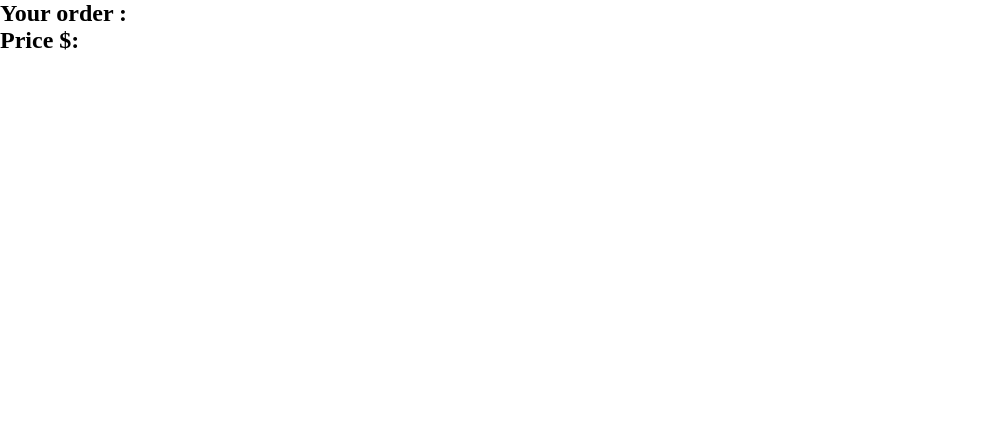
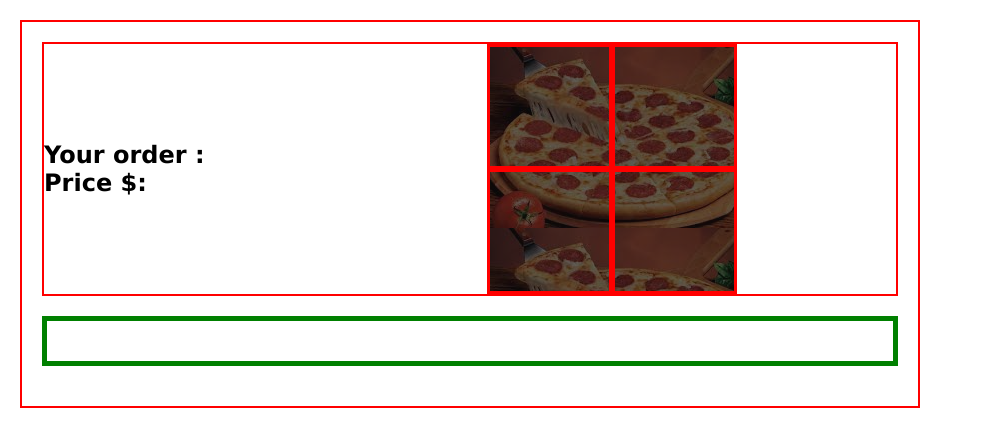
Before and after one commit to Timahvey12/Pizza_project, a plain HTML site: page index.html in a window 1280 px wide. Shown: the whole page, without its empty margins (0-983 px from the left). Drawn offline with Linux system fonts and the light colour scheme.

Commit message:
HTML and CSS

```diff
--- a/index.html
+++ b/index.html
@@ -19,10 +19,12 @@
           </div>
         </div>
         <div class="img_order">
-          <div class="hiden1"></div>
-          <div class="hiden2"></div>
-          <div class="hiden3"></div>
-          <div class="hiden4"></div>
+          <div class="img">
+            <div class="hiden1"></div>
+            <div class="hiden2"></div>
+            <div class="hiden3"></div>
+            <div class="hiden4"></div>
+          </div>
         </div>
       </div>
       <div class="footer">
--- a/style.css
+++ b/style.css
@@ -1,7 +1,112 @@
 *,
 *::before,
 *::after {
+  box-sizing: border-box;
+  margin: 0;
   padding: 0;
-  margin: 0;
-  box-sizing: border-box;
+  border: 0;
 }
+body {
+  font-family: Verdana, Geneva, Tahoma, sans-serif;
+  height: 100vh;
+  cursor: default;
+}
+
+.wrapper {
+  display: flex;
+  flex-direction: column;
+  align-items: center;
+  border: 2px solid red;
+  width: 100%;
+  max-width: 900px;
+  background-color: #fff;
+  margin: 20px;
+  padding: 20px;
+}
+.main-order {
+  display: flex;
+  align-items: center;
+  justify-content: center;
+  border: 2px solid red;
+  width: 100%;
+  height: auto;
+}
+.order {
+  display: flex;
+  flex-direction: column;
+  width: 50%;
+}
+.order_abaut {
+  display: flex;
+  justify-content: flex-start;
+  align-items: center;
+  width: 100%;
+  height: 50%;
+}
+.order_price {
+  display: flex;
+  align-self: center;
+  justify-self: flex-start;
+  width: 100%;
+  height: 50%;
+}
+.img_order {
+  display: flex;
+  align-items: centr;
+  justify-content: center;
+  height: 100%;
+  width: 100%;
+}
+.img {
+  display: flex;
+  flex-wrap: wrap;
+  align-items: center;
+  background-image: url(./img/pizza.jpg);
+  justify-content: center;
+  width: 250px;
+  height: 250px;
+}
+.hiden1 {
+  width: 50%;
+  height: 50%;
+  border: 3px solid red;
+  background-color: rgba(15, 13, 13, 0.658);
+}
+.hiden2 {
+  width: 50%;
+  height: 50%;
+  border: 3px solid red;
+  background-color: rgba(15, 13, 13, 0.658);
+}
+.hiden3 {
+  width: 50%;
+  height: 50%;
+  border: 3px solid red;
+  background-color: rgba(15, 13, 13, 0.658);
+}
+.hiden4 {
+  width: 50%;
+  height: 50%;
+  border: 3px solid red;
+  background-color: rgba(15, 13, 13, 0.658);
+}
+.footer {
+  width: 100%;
+  height: 100%;
+  display: flex;
+  align-items: center;
+  justify-content: center;
+  margin: 20px;
+  padding: 20px;
+  border: 5px solid green;
+}
+.menu_list {
+}
+.main_base {
+}
+.main_meat {
+}
+.main_vegitables {
+}
+.main_souce {
+}
```
